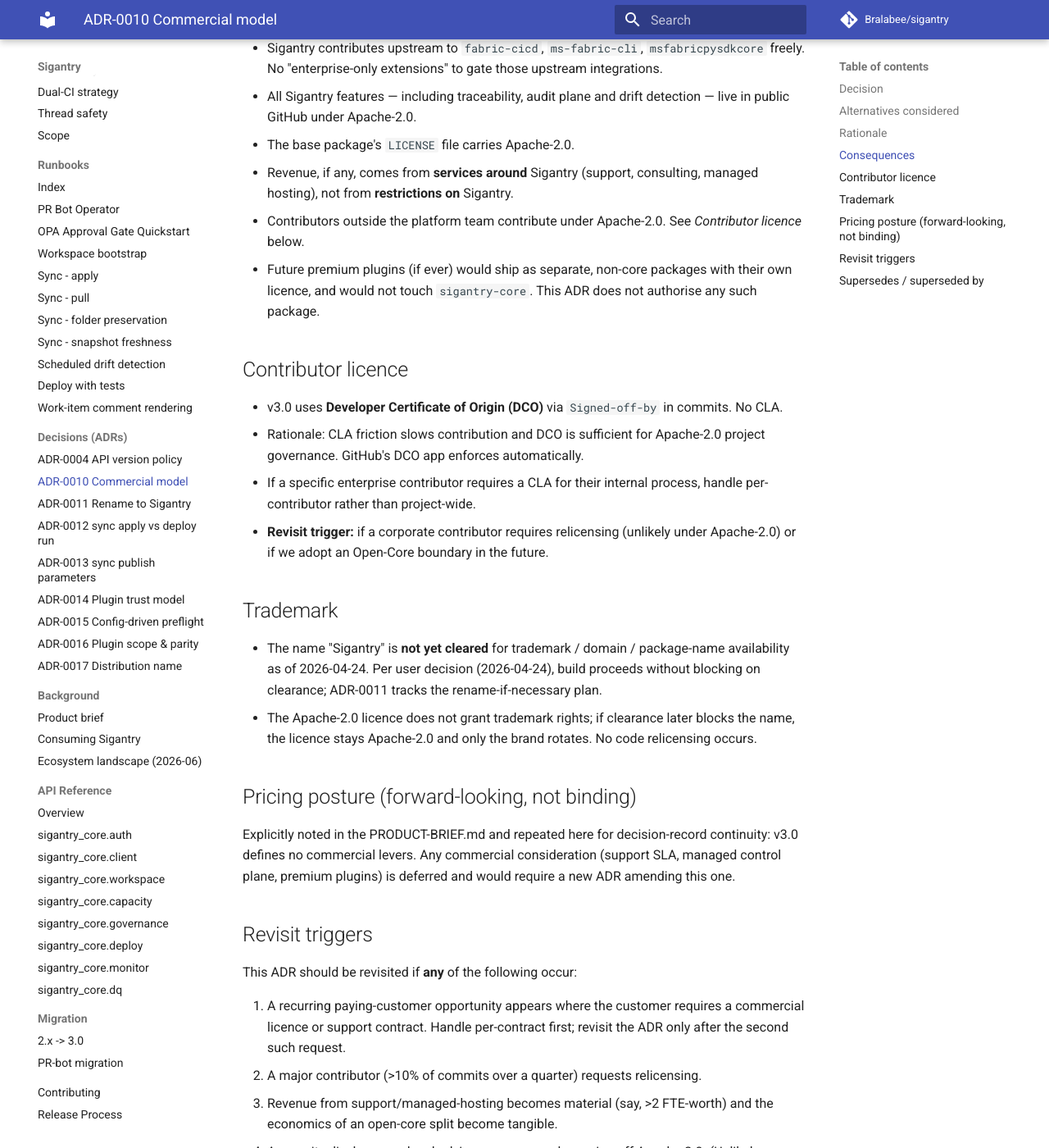
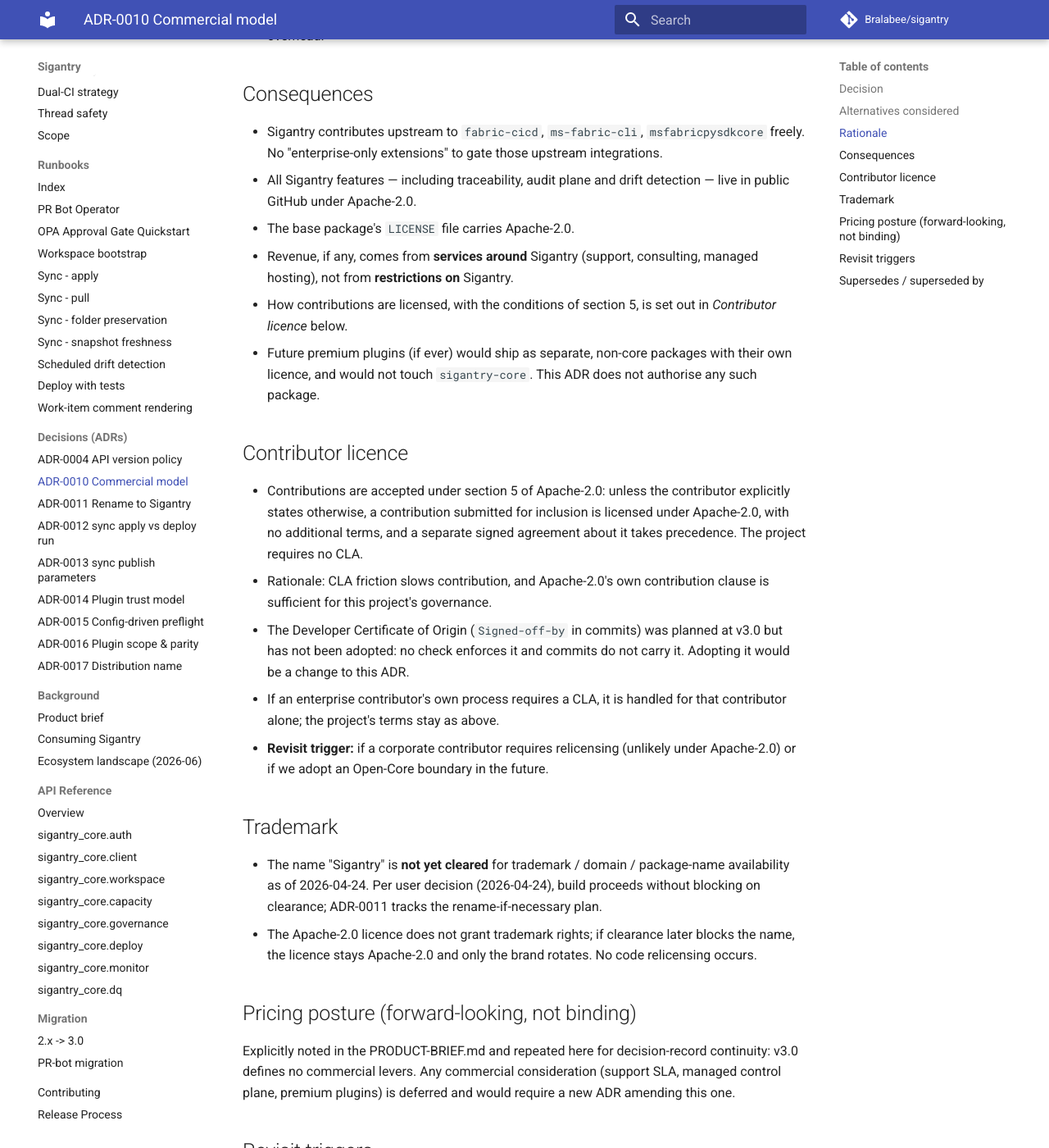
Before and after one commit to Bralabee/sigantry, an MkDocs documentation site: the page built from docs/decisions/ADR-0010-commercial-model.md, in a window 1280 px wide and 1400 px high, scrolled down 2212 px. Shown: the whole window at 82% size. Built offline with MkDocs 1.6.1 and Material for MkDocs 9.7.7, drawn with Linux system fonts in a browser that asks for light colours; comment, search, counter and statistics services are not loaded; some of the changed text lies outside the part shown.

Commit message:
docs: one copyright and contribution statement (#59)
ADR-0010 said copyright was held jointly by contributors and that a DCO
sign-off check was enforced; the guide cover pages named a single holder.
Neither was the case. ADR-0010 now says copyright in a contribution stays
with its owner, that contributions come in under section 5 of Apache-2.0
with its conditions, and that DCO sign-off was never adopted. The cover
templates name the maintainer and the contributors, and CONTRIBUTING.md
states the licence of contributions.

```diff
--- a/docs/decisions/ADR-0010-commercial-model.md
+++ b/docs/decisions/ADR-0010-commercial-model.md
@@ -12,7 +12,7 @@
 
 - The base package (`sigantry-core` at the time; published as `sigantry`, see [ADR-0017](ADR-0017-distribution-name-sigantry.md)) is Apache-2.0.
 - There is no "core" / "enterprise" split. Every capability built in v3.0 is in the OSS repo.
-- Copyright is held jointly by contributors; no CLA is required at v3.0 open. (See the *Contributor licence* section below.)
+- Copyright in each contribution stays with its owner (the contributor, or their employer where it owns the work): the project takes no assignment and requires no CLA. The cover templates of the PDF guides (`scripts/userguide/cover.html`, `scripts/tutorials/cover.html`; the PDFs are built locally and not published) carry a copyright notice naming the maintainer and the contributors. (See the *Contributor licence* section below.)
 - Any future commercial layer (support subscription, managed control plane, premium plugins) is explicitly **out of scope for v3.0** and would require revisiting this ADR.
 
 ## Alternatives considered
@@ -40,14 +40,15 @@
 - All Sigantry features — including traceability, audit plane and drift detection — live in public GitHub under Apache-2.0.
 - The base package's `LICENSE` file carries Apache-2.0.
 - Revenue, if any, comes from **services around** Sigantry (support, consulting, managed hosting), not from **restrictions on** Sigantry.
-- Contributors outside the platform team contribute under Apache-2.0. See *Contributor licence* below.
+- How contributions are licensed, with the conditions of section 5, is set out in *Contributor licence* below.
 - Future premium plugins (if ever) would ship as separate, non-core packages with their own licence, and would not touch `sigantry-core`. This ADR does not authorise any such package.
 
 ## Contributor licence
 
-- v3.0 uses **Developer Certificate of Origin (DCO)** via `Signed-off-by` in commits. No CLA.
-- Rationale: CLA friction slows contribution and DCO is sufficient for Apache-2.0 project governance. GitHub's DCO app enforces automatically.
-- If a specific enterprise contributor requires a CLA for their internal process, handle per-contributor rather than project-wide.
+- Contributions are accepted under section 5 of Apache-2.0: unless the contributor explicitly states otherwise, a contribution submitted for inclusion is licensed under Apache-2.0, with no additional terms, and a separate signed agreement about it takes precedence. The project requires no CLA.
+- Rationale: CLA friction slows contribution, and Apache-2.0's own contribution clause is sufficient for this project's governance.
+- The Developer Certificate of Origin (`Signed-off-by` in commits) was planned at v3.0 but has not been adopted: no check enforces it and commits do not carry it. Adopting it would be a change to this ADR.
+- If an enterprise contributor's own process requires a CLA, it is handled for that contributor alone; the project's terms stay as above.
 - **Revisit trigger:** if a corporate contributor requires relicensing (unlikely under Apache-2.0) or if we adopt an Open-Core boundary in the future.
 
 ## Trademark
@@ -78,3 +79,5 @@
 ---
 
 *Decision captured: 2026-04-24 (milestone v3.0 Phase 10, BRIEF-02).*
+
+*Amended 2026-10-04: the copyright and contributor-licence bullets now describe what the project does. They had said copyright was held jointly and that a DCO check was enforced; neither was the case.*
```
Also changed, not shown: CHANGELOG.md (+8 -0 lines), CONTRIBUTING.md (+11 -0 lines), 2 other files.
